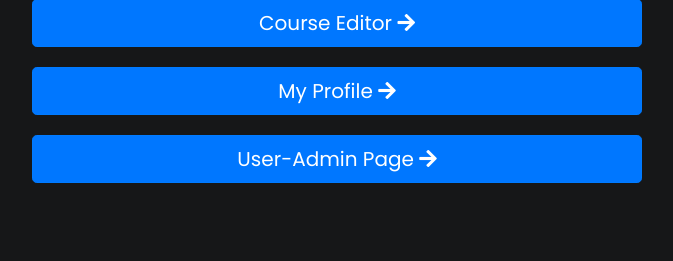
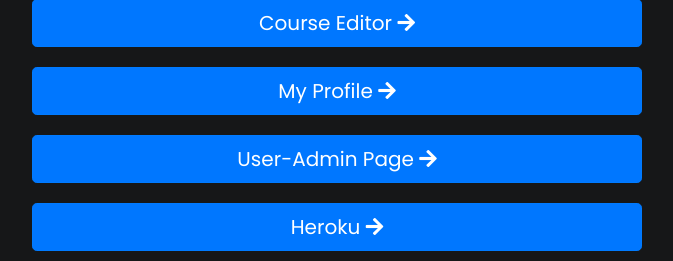
Before and after one commit to 0xrushi/cs5610-spring-2021, a web app: page / in a window 1280 px wide. Shown: the part 563-824 px from the top of the page, without its empty margins (303-976 px from the left). Before the commit the page ends 746 px from the top, so only its background shows below. Run offline with its HTML, style and script files only (its server is not run), Linux system fonts and the light colour scheme; data that the repository does not hold is empty; some libraries are stand-ins or nearby versions.

Commit message:
added heroku link

```diff
--- a/webdev/2021/spring/03/wbdv-spring21-03-rushi-server-java/src/main/webapp/index.html
+++ b/webdev/2021/spring/03/wbdv-spring21-03-rushi-server-java/src/main/webapp/index.html
@@ -193,6 +193,9 @@
     <div class="input-group">
         <button type="button" class="btn btn-primary btn-lg" onclick="window.location.href='user-admin/user-admin.template.client.html'" style="width: 100%; margin: 10px 0px;">User-Admin Page <i class="fas fa-arrow-right"> </i></button>
     </div>
+    <div class="input-group">
+        <button type="button" class="btn btn-primary btn-lg" onclick="window.location.href='https://cs5610-spring2021-rushi.herokuapp.com/'" style="width: 100%; margin: 10px 0px;">Heroku <i class="fas fa-arrow-right"> </i></button>
+    </div>
 </div>
 
 </div>
```
Also changed, not shown: README.md.
